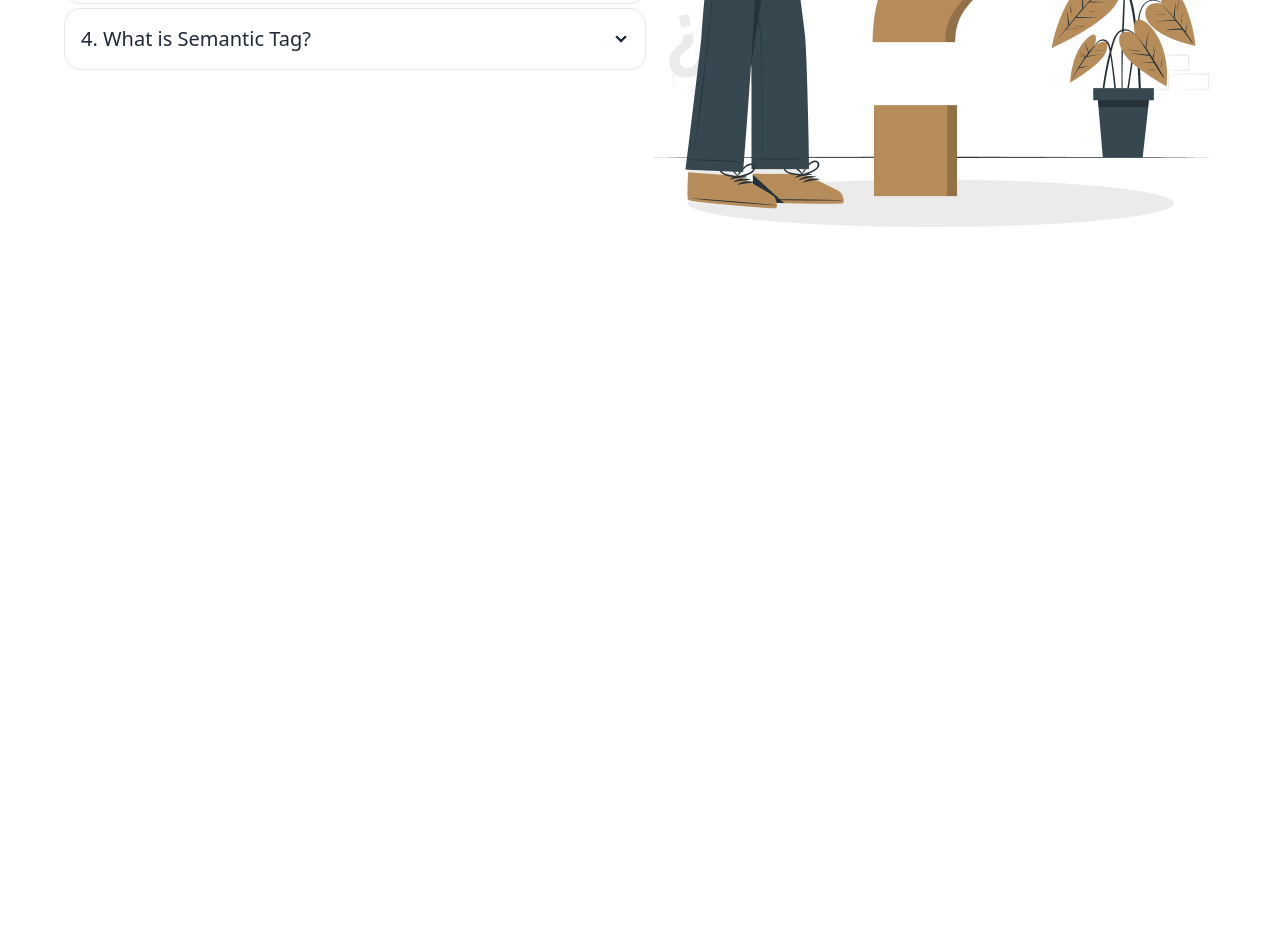
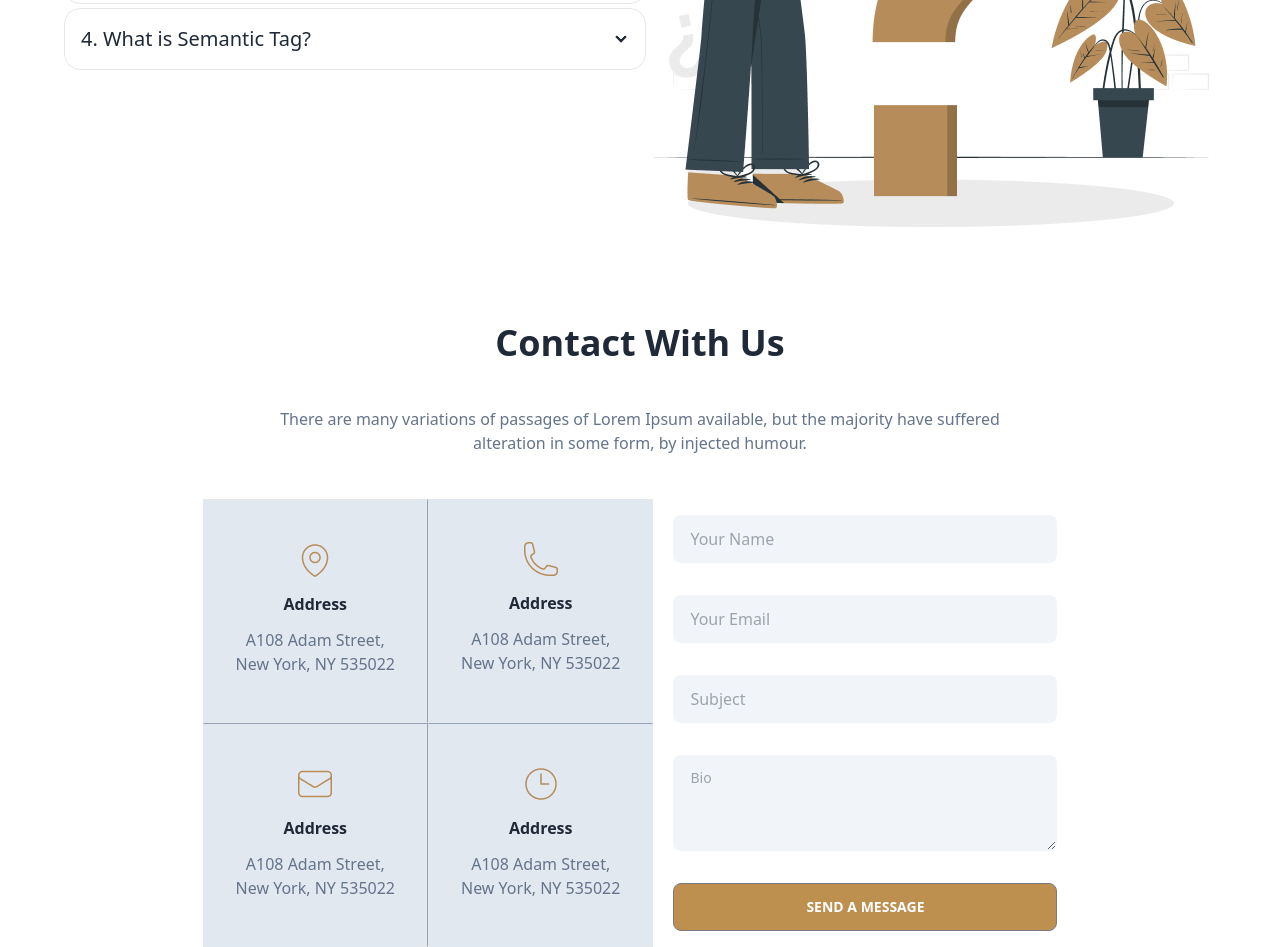
Before and after one commit to jahidcst/legal-house-project, a plain HTML site: page index.html in a window 1280 px wide. Shown: the part 2878-3825 px from the top of the page. Before the commit the page ends 3201 px from the top, so only its background shows below. Drawn offline with nearby package versions, Linux system fonts and the light colour scheme.

Commit message:
contact section added

```diff
--- a/index.html
+++ b/index.html
@@ -245,6 +245,68 @@
           <img src="./images/faq.png" alt="">
         </div>
       </section>
+
+      <!------------------- contact us ------------------>
+
+      <section class="max-w-6xl mx-auto space-y-4">
+        <h1 class="text-center font-bold text-4xl px-3">
+          Contact With Us
+        </h1>
+         <p class="text-center text-slate-500 py-7 max-w-3xl mx-auto px-3">There are many variations  of passages of Lorem
+          Ipsum available, but the
+          majority have
+          suffered alteration in some form, by injected humour.
+        </p>
+
+        <div class="md:flex justify-center">
+          <div class="grid grid-cols-2">
+            <div class="text-center bg-slate-200 px-8 py-10 space-y-3  border border-r-slate-400">
+              <img class="mx-auto" src="./images/location.png" alt="">
+              <h1 class="font-bold">Address</h1>
+              <div>
+                <p class="text-slate-500">A108 Adam Street,</p>
+                <p class="text-slate-500">New York, NY 535022
+                </p>
+              </div>
+            </div>
+            <div class="text-center bg-slate-200 px-8 py-10 space-y-3">
+              <img class="mx-auto" src="./images/call.png" alt="">
+              <h1 class="font-bold">Address</h1>
+              <div>
+                <p class="text-slate-500">A108 Adam Street,</p>
+                <p class="text-slate-500">New York, NY 535022
+                </p>
+              </div>
+            </div>
+
+            <div class="text-center bg-slate-200 px-8 py-10 space-y-3 border border-r-slate-400 border-t-slate-400">
+              <img class="mx-auto" src="./images/email.png" alt="">
+              <h1 class="font-bold">Address</h1>
+              <div>
+                <p class="text-slate-500">A108 Adam Street,</p>
+                <p class="text-slate-500">New York, NY 535022
+                </p>
+              </div>
+            </div>
+            <div class="text-center bg-slate-200 px-8 py-10 space-y-3 border border-t-slate-400">
+              <img class="mx-auto" src="./images/time.png" alt="">
+              <h1 class="font-bold">Address</h1>
+              <div>
+                <p class="text-slate-500">A108 Adam Street,</p>
+                <p class="text-slate-500">New York, NY 535022
+                </p>
+              </div>
+            </div>
+          </div>
+          <div class="flex flex-col gap-8 px-5 py-4 items-center">
+            <input type="text" placeholder="Your Name" class="input w-96 bg-slate-100 text-black">
+            <input type="email" placeholder="Your Email" class="input bg-slate-100 w-96">
+            <input type="text" placeholder="Subject" class="input bg-slate-100  w-96">
+            <textarea class="textarea bg-slate-100 h-24 w-96" placeholder="Bio"></textarea>
+            <button class="btn bg-yellow-700 opacity-70 w-96">Send a message</button>
+          </div>
+        </div>
+      </section>
     </main>
   </body>
 
```
